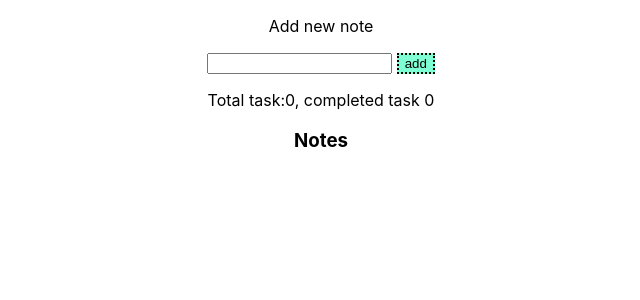
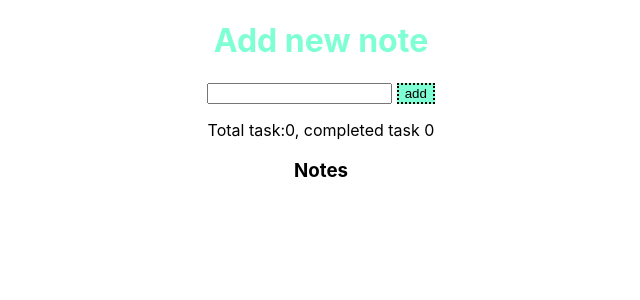
Before and after one commit to moscuet/BCH_task_ci-cd, a React (Create React App) app: page / in a window 1280 px wide. Shown: the top 300 px of the page, without its empty margins (319-959 px from the left). Built offline with nearby package versions, Linux system fonts and the light colour scheme.

Commit message:
h1 styled

```diff
--- a/src/App.css
+++ b/src/App.css
@@ -46,6 +46,10 @@ ol li {
   border-style: dotted;
 }
 
+h1 {
+  color: aquamarine;
+}
+
 @keyframes App-logo-spin {
   from {
     transform: rotate(0deg);
--- a/src/notes/Notes.js
+++ b/src/notes/Notes.js
@@ -49,7 +49,7 @@ const Notes = () => {
   return (
     <div>
       <div>
-        <p>Add new note</p>
+        <h1>Add new note</h1>
         <input type="text" value={note} onChange={handleChange}></input> <button onClick={handleAdd} className="namukka" >add</button>
         <p>{note}</p>
       </div>
```
